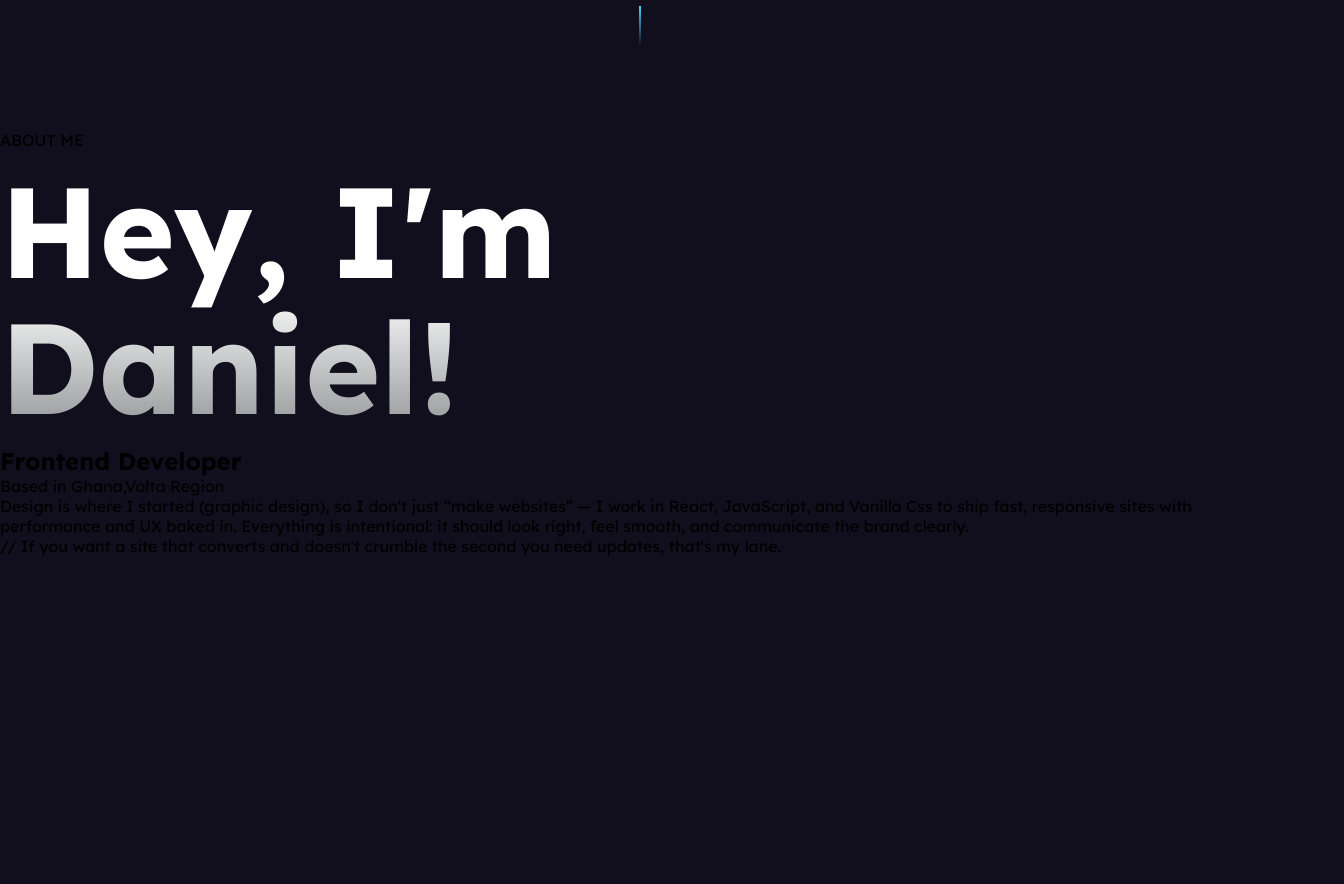
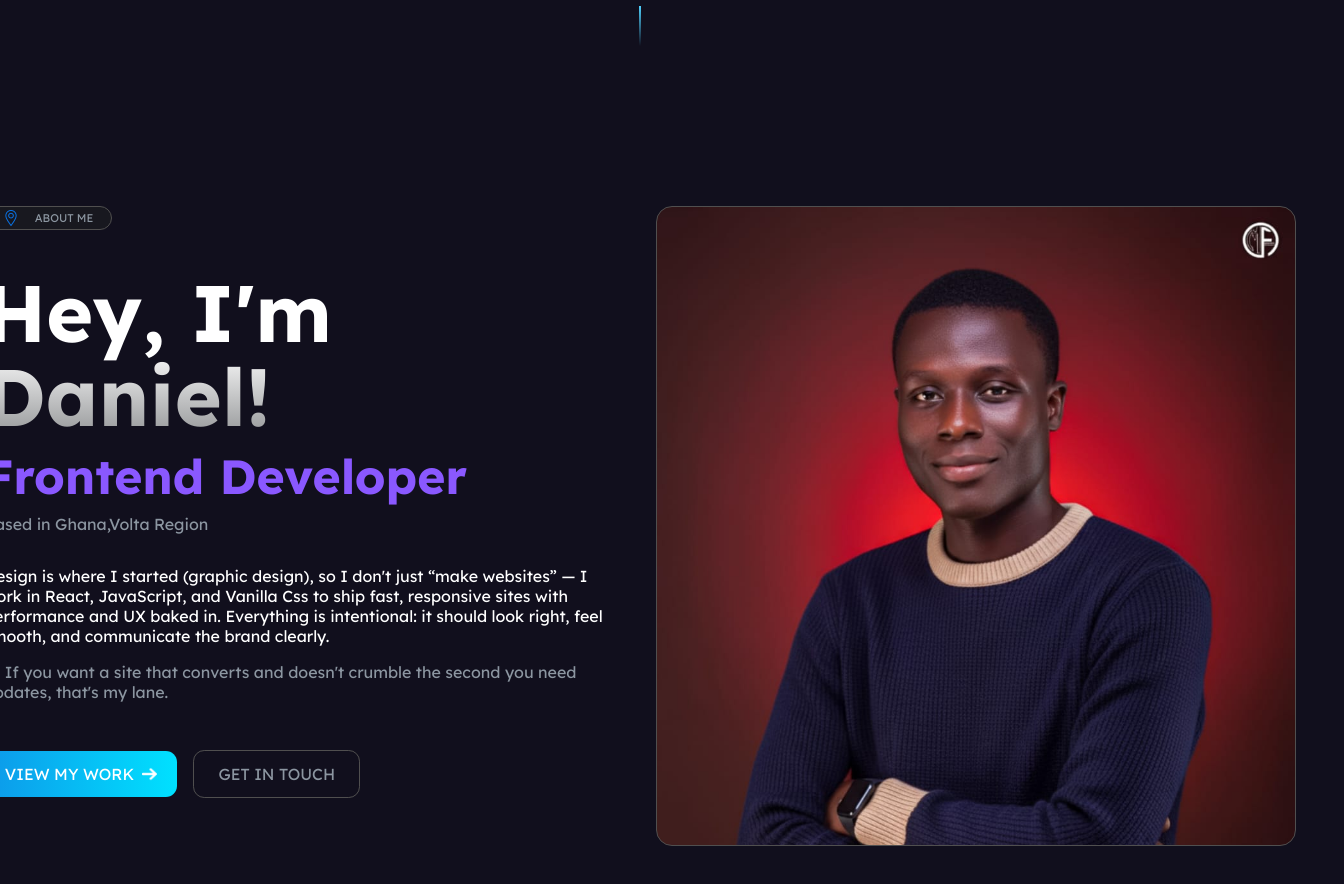
Before and after one commit to Danielalado/Daniel-Alado-Portfolio, a React (Vite) app: page / in a window 1280 px wide. Shown: the part 720-1604 px from the top of the page, 1344 px wide, since content can reach past the window. Before the commit the page ends 1308 px from the top, so only its background shows below. Built offline with nearby package versions, Linux system fonts and the light colour scheme.

Commit message:
Worked on the About section

```diff
--- a/src/Components/About/About.css
+++ b/src/Components/About/About.css
@@ -0,0 +1,165 @@
+#about{
+    display: flex;
+    justify-content: center;
+    text-align: center;
+    align-items: center;
+    padding: 3rem 5rem;
+    margin-bottom: 5rem;
+    gap: 5rem;
+}
+
+.about{
+    display: flex;
+    justify-content: center;
+    text-align: center;
+    padding: 3rem 3rem;
+    margin-bottom: 5rem;
+    gap: 2rem;
+}
+
+.left-col{
+    justify-content: flex-start;
+    align-items: center;
+    text-align: start;
+    width: 40rem;
+}
+
+.about-me{
+    display: flex;
+    justify-content: center;
+    align-items: center;
+    gap: 1rem;
+    padding: 0.2rem;
+    background-color: #18181f;
+    border-radius: 1rem;
+    border: 0.1rem solid rgb(80, 79, 79);
+    color: #8c96a1;
+    width: 8rem;
+    margin-bottom: 2rem;
+    font-size: 0.7rem;
+}
+
+.about-me-h1{
+    font-size: 5rem;
+    color: white;
+}
+
+.about-me-h1-bottom{
+    margin-top: -1rem;
+    font-size: 5rem;
+    background: linear-gradient(to bottom, #ffffff,#8b8d8f);
+    -webkit-background-clip: text;
+    -webkit-text-fill-color: transparent;
+}
+
+.about-me-h2{
+    color: #8A58FF;
+    font-size: 3rem;
+    margin-bottom: 0.5rem;
+}
+
+.location{
+color: #8c96a1;
+}
+
+.about-description{
+    margin-top: 2rem;
+    margin-bottom: 1rem;
+    color: white;
+}
+
+.more-about-description{
+    margin-bottom: 3rem;
+    color: #8c96a1;
+}
+
+
+.about-my-works{
+    display: flex;
+
+    align-items: center;
+    gap: 1rem;
+    margin: auto;
+    margin-bottom: 2rem;
+}
+
+.project{
+    display: flex;
+    gap: 0.5rem;
+    align-items: center;
+    color: white;
+    padding: 0.8rem 1.3rem;
+    border-radius: 0.7rem;
+    background: linear-gradient(to right, #0d98e9,#00e1ff);
+}
+
+.project img{
+    width: 0.9rem;
+}
+
+.project:hover{
+    cursor: pointer;
+    box-shadow: 0 0 15px rgba(53, 135, 202, 0.9);
+    transition: 0.01s;
+    transform: scale(1.1);
+    transform: translateXY(0.01rem);
+}
+
+.project:hover img{
+    transition: 0.3s;
+    transform: scale(1.1);
+    transform: translateX(0.3rem);
+}
+
+.portfolio{
+    /* display: flex; */
+    padding: 0.8rem 1.5rem;
+    border-radius: 0.7rem;
+    color: #8c96a1;
+    border: 0.1rem solid rgb(80, 79, 79);
+}
+
+.portfolio:hover{
+    cursor: pointer;
+    background-color: #252627;
+    transition: 0.5s;
+}
+
+
+/* .image-wrapper{
+    padding: 0.3rem;
+    border-radius: 1.8rem;
+    background: rgb(255, 255, 255, 0.2);
+} */
+
+.right-col{
+    display: flex;
+    justify-content: center;
+    align-items: center;
+    border: 0.1rem solid rgb(80, 79, 79);
+    border-radius: 1rem;
+    /* padding: 3rem; */
+    width: 40rem;
+    height: 40rem;
+    background: url(../../assets/AboutImages/alado.jpg);
+    background-size: cover;
+    background-repeat: no-repeat;
+    overflow: hidden;
+
+}
+
+/* .right-col::before{
+    content: "";
+    position: absolute;
+    inset: 0;
+    border: 0.1rem solid rgb(80, 79, 79);
+    border-radius: 0.8rem;
+    padding: 5rem;
+    z-index: 1;
+} */
+
+/* .image img{
+    border-radius: 1rem;
+    height: 37rem;
+    width: 28rem;
+} */
--- a/src/Components/About/About.jsx
+++ b/src/Components/About/About.jsx
@@ -1,3 +1,6 @@
+import headerImage from "../../assets/headerImages/right-arrow.png"
+// import alado from "../../assets/AboutImages/alado.jpg"
+import location from "../../assets/AboutImages/location.png"
 import "./About.css"
 
 
@@ -7,14 +10,14 @@ export const About = () => {
             <div className="about">
                 <div className="left-col">
                     <div className="about-me">
-                        <img src="#" alt="" />
+                        <img src={location} alt="" />
                         <p>ABOUT ME</p>
                     </div>
 
-                    <h1>Hey, I'm</h1>
-                    <h1 className="h1-bottom">Daniel!</h1>
-                    <h2>Frontend Developer</h2>
-                    <p>Based in Ghana,Volta Region</p>
+                    <h1 className="about-me-h1">Hey, I'm</h1>
+                    <h1 className="about-me-h1-bottom">Daniel!</h1>
+                    <h2 className="about-me-h2">Frontend Developer</h2>
+                    <p className="location">Based in Ghana,Volta Region</p>
                     <p className="about-description">
                         Design is where I started (graphic design), so I don't just “make websites” — I work in React, JavaScript, and Vanilla Css to ship fast, responsive sites with performance and UX baked in. Everything is intentional: it should look right, feel smooth, and communicate the brand clearly.
                     </p>
@@ -22,14 +25,22 @@ export const About = () => {
                         // If you want a site that converts and doesn't crumble the second you need updates, that's my lane.
                     </p>
 
-                    <div className="my-works">
+                    <div className="about-my-works">
+                        <a href="#" className="project">
+                            VIEW MY WORK
+                            <img src={headerImage} alt="" />
+                        </a>
 
+                        <a href="#" className="portfolio">
+                            GET IN TOUCH
+                        </a>
                     </div>
 
                 </div>
 
-
-                <div className="right-col"></div>
+                <div className="image-wrapper">
+                    <div className="right-col"></div>
+                </div>
             </div>
         </section>
     )
--- a/src/Components/Navbar/navbar.css
+++ b/src/Components/Navbar/navbar.css
@@ -25,6 +25,7 @@
 }
 .navbar-name p{
   color: #8c96a1;
+  font-size: 0.65rem;
 }
 
 .navbar-logo{
--- a/src/Components/Navbar/navbar.jsx
+++ b/src/Components/Navbar/navbar.jsx
@@ -11,7 +11,7 @@ export const Navbar = () => {
                 <h2 className="navbar-logo">DA</h2>
                 <div className="navbar-name">
                     <h4>DANIEL ALADO</h4>
-                    <p>Creative Web Design</p>
+                    <p>CRAETIVE WE DESIGNER</p>
                 </div>
             </div>
 
--- a/src/index.css
+++ b/src/index.css
@@ -25,6 +25,11 @@ a{
     margin: auto;
 } */
 
+
+
+
+
+
 @keyframes fadeIn {
     0%{
       opacity: 0;
```
Also changed, not shown: src/assets/AboutImages/alado.jpg (added), src/assets/AboutImages/location.png (added).
